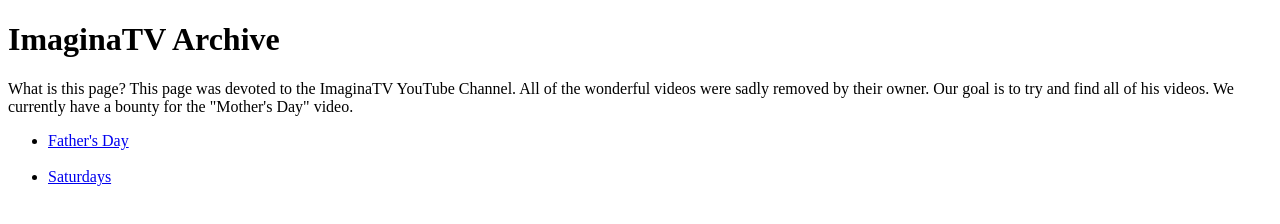
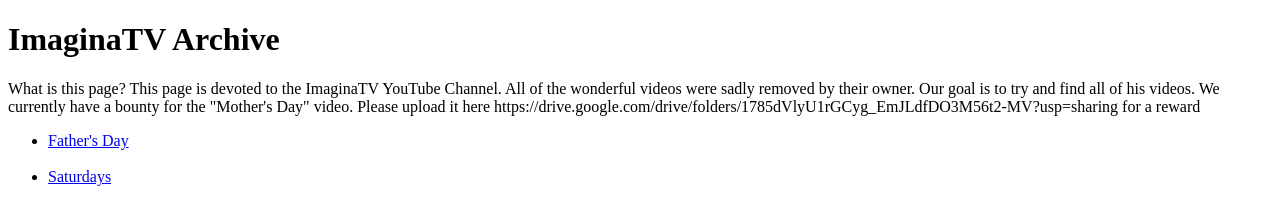
Before and after one commit to ArchiveEverything/archiveeverything.github.com, a plain HTML site: page index.html in a window 1280 px wide. Drawn offline with Linux system fonts and the light colour scheme.

Commit message:
Update index.html

```diff
--- a/index.html
+++ b/index.html
@@ -8,7 +8,7 @@
 	</head>
 	<body>
 		<h1>ImaginaTV Archive</h1>
-		<p>What is this page? This page was devoted to the ImaginaTV YouTube Channel. All of the wonderful videos were sadly removed by their owner. Our goal is to try and find all of his videos. We currently have a bounty for the "Mother's Day" video.</p>
+		<p>What is this page? This page is devoted to the ImaginaTV YouTube Channel. All of the wonderful videos were sadly removed by their owner. Our goal is to try and find all of his videos. We currently have a bounty for the "Mother's Day" video. Please upload it here https://drive.google.com/drive/folders/1785dVlyU1rGCyg_EmJLdfDO3M56t2-MV?usp=sharing for a reward</p>
 		<ul style="list-style-type:disc;">
 		<li><a href="FatherDay.html">Father's Day<br/><br/></a></li>
 		<li><a href="Saturdays.html">Saturdays<br/><br/></a></li>
```
